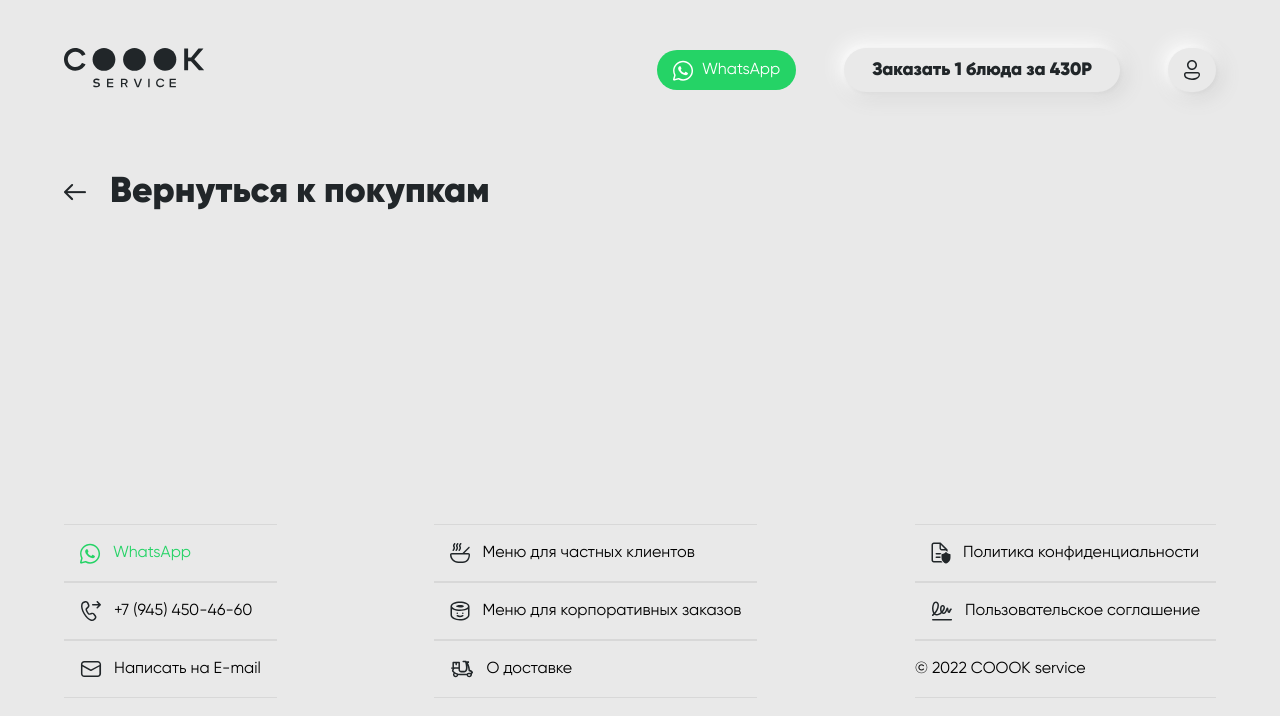
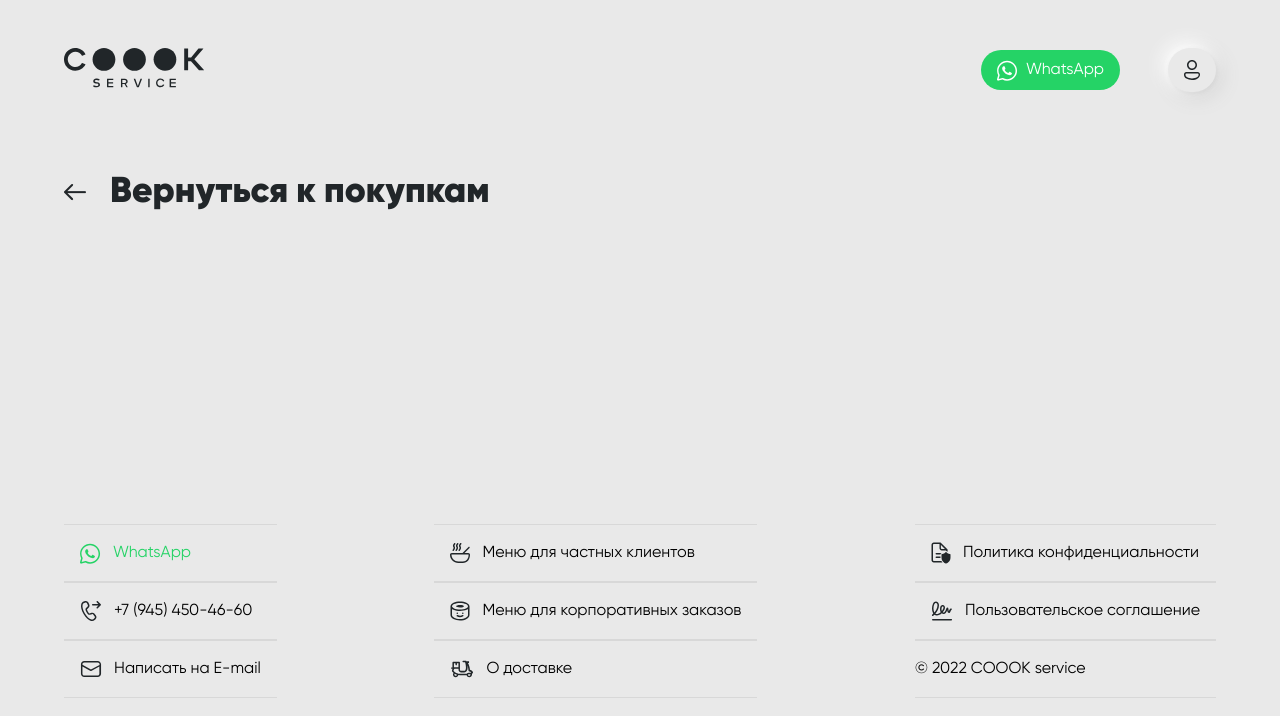
Before and after one commit to OmurbekArykbaev/cook-service, a React (Create React App) app: page /cart in a window 1280 px wide. Shown: the top 716 px of the page. Built offline with nearby package versions, Linux system fonts and the light colour scheme.

Commit message:
add acions for wishList

```diff
--- a/src/app/components/FoodCard/FoodCard.tsx
+++ b/src/app/components/FoodCard/FoodCard.tsx
@@ -2,16 +2,20 @@ import { FC, useEffect, useState } from "react"
 import Count from "../ui/Count/Count"
 import IFood from "../../types/foodData"
 import { useAppDispatch, useAppSelector } from "../../hooks"
-import { addFoodInCart, addWishFood } from "../../redux/userSlice"
+import {
+  addFoodInCart,
+  addWishFood,
+  removeWishFood,
+} from "../../redux/userSlice"
 import { Link } from "react-router-dom"
 import { toast, ToastContainer } from "react-toastify"
 
 const FoodCard: FC<IFood> = (props) => {
+  const dispatch = useAppDispatch()
   const [isInCart, setIsInCart] = useState<boolean>(false)
   const { id, name, image, description, price, cal } = props
 
-  const dispatch = useAppDispatch()
-  const { cartProducts } = useAppSelector((state) => state.userPofile)
+  const { cartProducts, wishlist } = useAppSelector((state) => state.userPofile)
 
   const addCartHandler = () => {
     dispatch(addFoodInCart({ ...props, quantityProduct: 0 }))
@@ -19,8 +23,16 @@ const FoodCard: FC<IFood> = (props) => {
       position: toast.POSITION.BOTTOM_LEFT,
     })
   }
+  const isWish = wishlist.filter((item) => item.id === id).length > 0
 
-  const addWishListHandler = () => dispatch(addWishFood(props))
+  const addWishListHandler = () => {
+    // const items = wishlist.filter((item) => item.id === id)
+    if (isWish) {
+      dispatch(removeWishFood(id))
+    } else {
+      dispatch(addWishFood(props))
+    }
+  }
 
   useEffect(() => {
     const product = cartProducts.filter((item) => item.id === id)
@@ -29,7 +41,6 @@ const FoodCard: FC<IFood> = (props) => {
     } else {
       setIsInCart(false)
     }
-    // cartProducts.filter((item) => item.id === id)
   }, [cartProducts, id])
 
   return (
@@ -38,7 +49,11 @@ const FoodCard: FC<IFood> = (props) => {
       <div className="card-food-img">
         <div className="absolute top-5 left-5">
           <button onClick={addWishListHandler}>
-            <img src="./img/Vector.svg" alt="Save" />
+            {isWish ? (
+              <img src="./img/Liked.svg" />
+            ) : (
+              <img src="./img/Like.svg" />
+            )}
           </button>
         </div>
 
--- a/src/app/components/Header/Header.tsx
+++ b/src/app/components/Header/Header.tsx
@@ -4,19 +4,21 @@ import { useAppSelector } from "../../hooks"
 
 const Header = () => {
   const [toggle, isToggle] = useState<string>("hidden")
-  const { isAuthorization } = useAppSelector((state) => state.userPofile)
+  const { isAuthorization, cartProducts } = useAppSelector(
+    (state) => state.userPofile
+  )
+  const totalItemInProducts = cartProducts.reduce(
+    (acc, item) => acc + item.quantityProduct,
+    0
+  )
 
   return (
     <header>
       <div className="container wrapper py-12">
-        {/* <!-- Navbar --> */}
         <nav className="flex justify-between relative">
-          {/* <!-- Logo --> */}
           <Link to="/">
             <img src="./img/logo.svg" alt="Logo" />
           </Link>
-
-          {/* <!-- Panel --> */}
           <div className="flex items-center space-x-3 sm:space-x-12">
             <a
               className="flex items-center space-x-2 text-white bg-[#25D366] rounded-full py-2 px-2 sm:py-2 sm:px-4"
@@ -26,12 +28,18 @@ const Header = () => {
               <span className="hidden sm:block">WhatsApp</span>
             </a>
 
-            <Link
-              to="/cart"
-              className="hidden text-lg text-black py-2 px-7 font-bold shadow md:block"
-            >
-              Заказать 1 блюда за 430Р
-            </Link>
+            {totalItemInProducts > 0 ? (
+              <Link
+                to="/cart"
+                className="hidden text-lg text-black py-2 px-7 font-bold shadow md:block"
+              >
+                Заказать
+                <span className="text-orange"> {totalItemInProducts} </span>
+                {totalItemInProducts === 1 ? "блюдо" : "блюд"}
+              </Link>
+            ) : (
+              <></>
+            )}
 
             <div className="relative">
               <button
@@ -43,8 +51,6 @@ const Header = () => {
             </div>
           </div>
 
-          {/* <!-- menu profile --> */}
-          {/* Miss fix!!!!! */}
           <div
             className={`${toggle} blur-none bg-[#E9E9E9] rounded-2xl p-3 max-w-[300px] absolute top-14 -right-5 shadow-mobile-menu z-30 sm:right-0`}
           >
--- a/src/app/redux/userSlice.ts
+++ b/src/app/redux/userSlice.ts
@@ -40,7 +40,13 @@ export const userSlice = createSlice({
     },
 
     addWishFood: (state, action: PayloadAction<IFood>) => {
+      const items = state.wishlist
       state.wishlist.push(action.payload)
+    },
+    removeWishFood: (state, action: PayloadAction<string>) => {
+      state.wishlist = state.wishlist.filter(
+        (item) => item.id !== action.payload
+      )
     },
 
     addOrder: (state, action: PayloadAction<IOrders>) => {
@@ -92,6 +98,7 @@ export const {
   addOrder,
   changeStatusOrder,
   addWishFood,
+  removeWishFood,
   changeCountProductInCart,
 } = userSlice.actions
 
```
Also changed, not shown: public/img/Like.svg (renamed from public/img/Vector.svg), public/img/Liked.svg (added).
